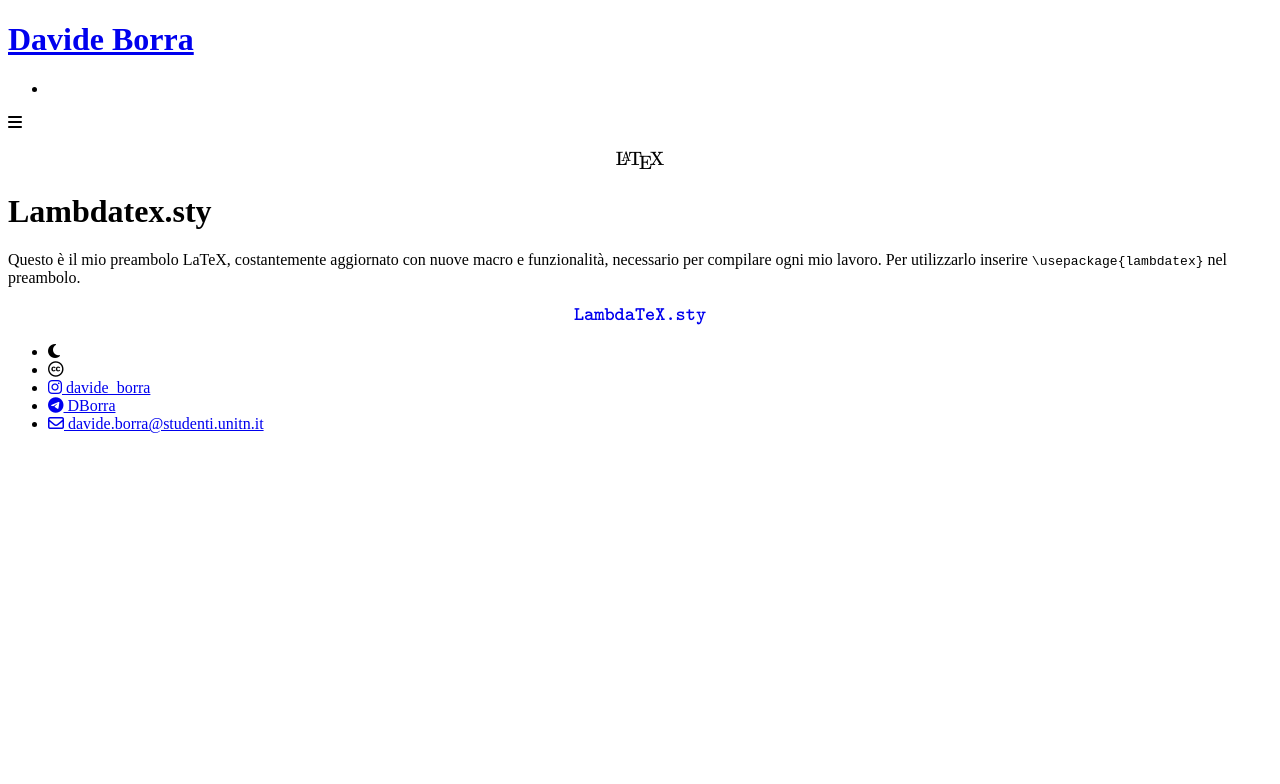
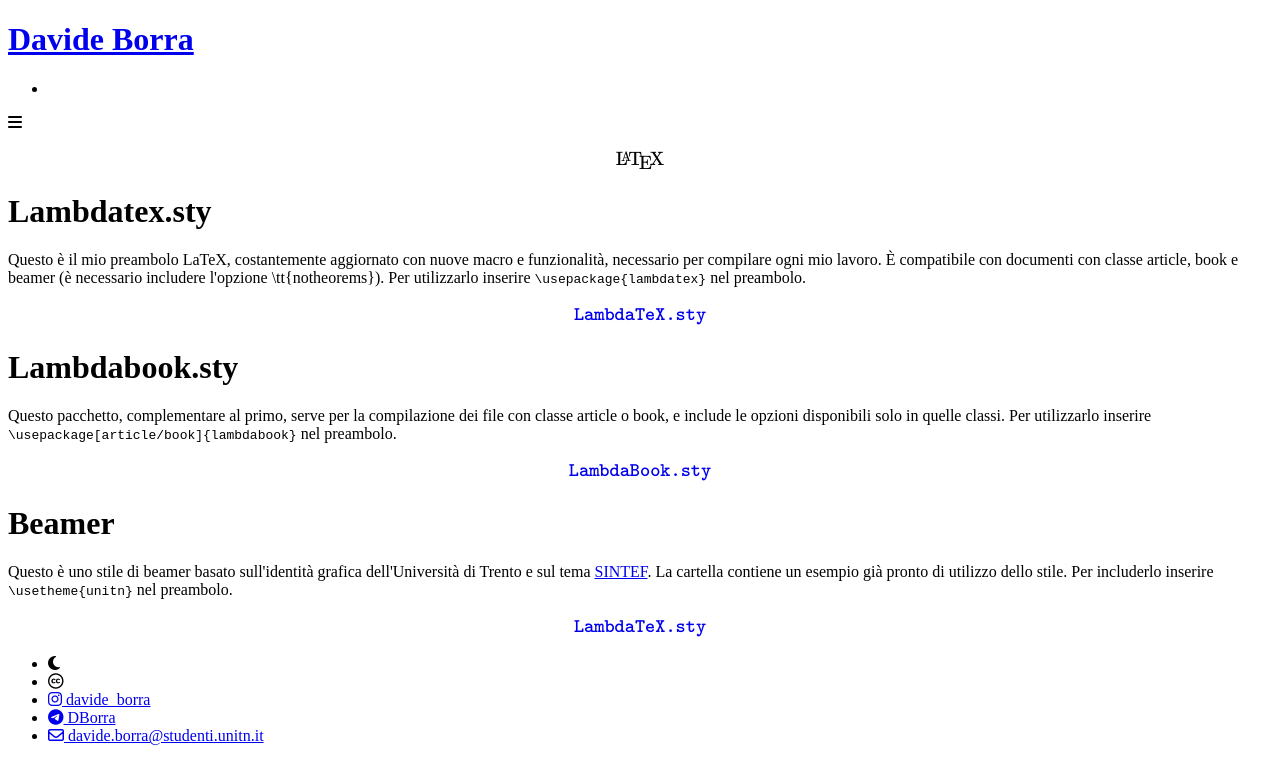
Before and after one commit to davideborra/LaTeX, a plain HTML site: page index.html in a window 1280 px wide. Drawn offline with nearby package versions, Linux system fonts and the light colour scheme; a script that the page names is missing.

Commit message:
Lambdatex new versions

```diff
--- a/index.html
+++ b/index.html
@@ -87,9 +87,23 @@
             </div>
             <div class="section">
                 <h1 class="sectionTitle">Lambdatex.sty</h1>
-                <p>Questo è il mio preambolo LaTeX, costantemente aggiornato con nuove macro e funzionalità, necessario per compilare ogni mio lavoro. Per utilizzarlo inserire <tt>\usepackage{lambdatex}</tt> nel preambolo.</p>
+                <p>Questo è il mio preambolo LaTeX, costantemente aggiornato con nuove macro e funzionalità, necessario per compilare ogni mio lavoro. È compatibile con documenti con classe article, book e beamer (è necessario includere l'opzione \tt{notheorems}). Per utilizzarlo inserire <tt>\usepackage{lambdatex}</tt> nel preambolo.</p>
                 <div class="cardsContainer">
                     <a class="card textAlignCenter" href="lambdatex.sty" target="_blank">$$\texttt{LambdaTeX.sty}$$</a>
+                </div>
+            </div>
+            <div class="section">
+                <h1 class="sectionTitle">Lambdabook.sty</h1>
+                <p>Questo pacchetto, complementare al primo, serve per la compilazione dei file con classe article o book, e include le opzioni disponibili solo in quelle classi. Per utilizzarlo inserire <tt>\usepackage[article/book]{lambdabook}</tt> nel preambolo.</p>
+                <div class="cardsContainer">
+                    <a class="card textAlignCenter" href="article-book/lambdatex.sty" target="_blank">$$\texttt{LambdaBook.sty}$$</a>
+                </div>
+            </div>
+            <div class="section">
+                <h1 class="sectionTitle">Beamer</h1>
+                <p>Questo è uno stile di beamer basato sull'identità grafica dell'Università di Trento e sul tema <a href="https://it.overleaf.com/latex/templates/sintef-presentation/jhbhdffczpnx">SINTEF</a>. La cartella contiene un esempio già pronto di utilizzo dello stile. Per includerlo inserire <tt>\usetheme{unitn}</tt> nel preambolo.</p>
+                <div class="cardsContainer">
+                    <a class="card textAlignCenter" href="beamer" target="_blank">$$\texttt{LambdaTeX.sty}$$</a>
                 </div>
             </div>
         </div>
```
Also changed, not shown: 1 other file.
